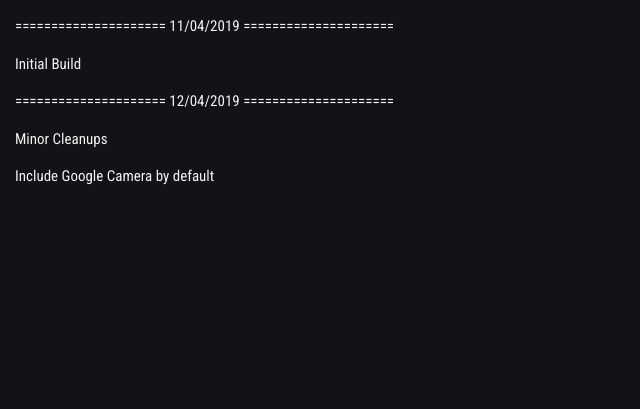
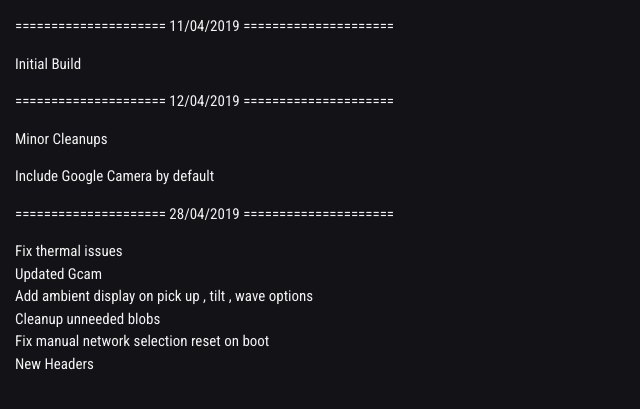
Before and after one commit to tyazx/BootleggersROM-Devices.github.io, a Jekyll site: the page built from _changelog/whyred.md, in a window 1280 px wide. Shown: the top 409 px of the page, without its empty margins (0-640 px from the left). Built offline with Jekyll 4.4.1, drawn with Linux system fonts in a browser that asks for light colours; nearby versions of some CDN libraries.

Commit message:
whyred: 28 April update
Signed-off-by: simrat39 <simrats169169@gmail.com>

```diff
--- a/_changelog/whyred.md
+++ b/_changelog/whyred.md
@@ -6,12 +6,23 @@ layout:changelayout
     11/04/2019
 =====================
 
-Initial Build
+* Initial Build
 
 =====================
     12/04/2019
 =====================
 
-Minor Cleanups
+* Minor Cleanups
 
-Include Google Camera by default
+* Include Google Camera by default
+
+=====================
+    28/04/2019
+=====================
+
+* Fix thermal issues
+* Updated Gcam
+* Add ambient display on pick up , tilt , wave options
+* Cleanup unneeded blobs
+* Fix manual network selection reset on boot
+* New Headers
```
Also changed, not shown: _devices/whyred.md (+2 -2 lines).
